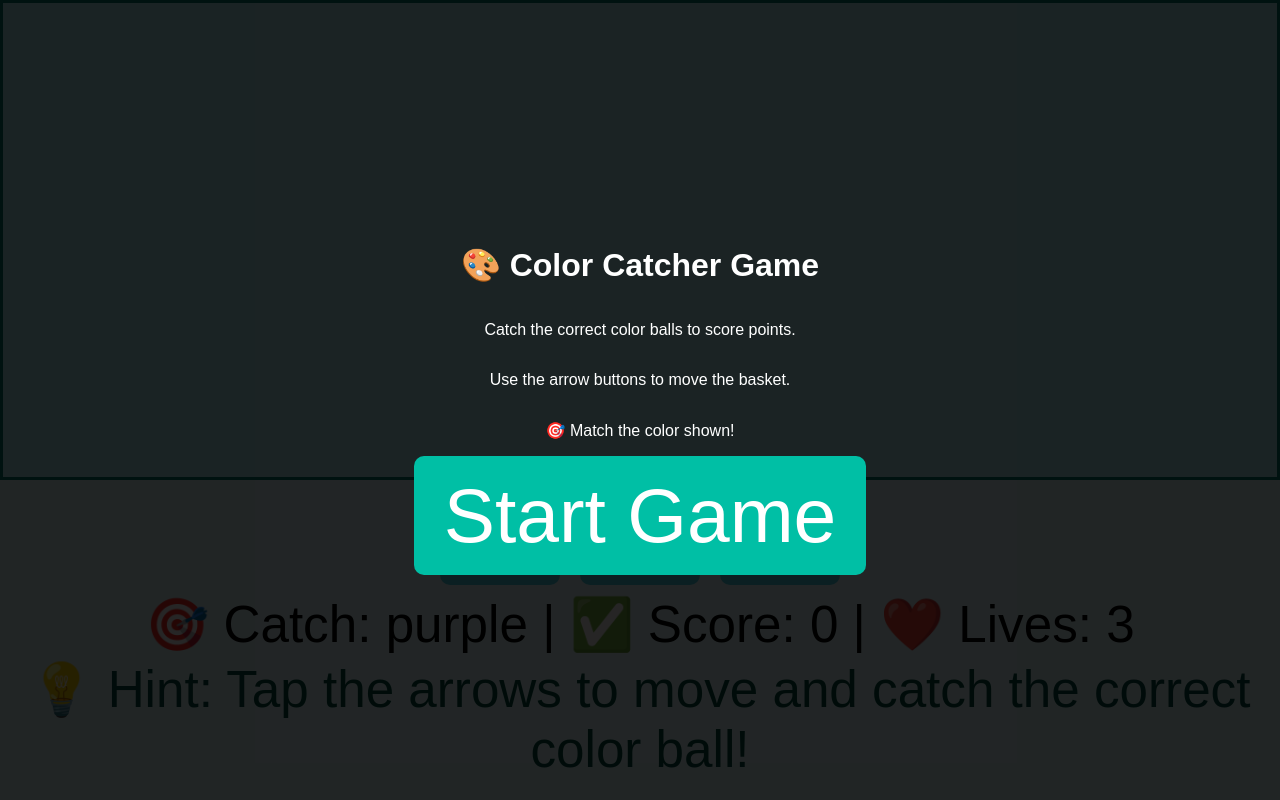
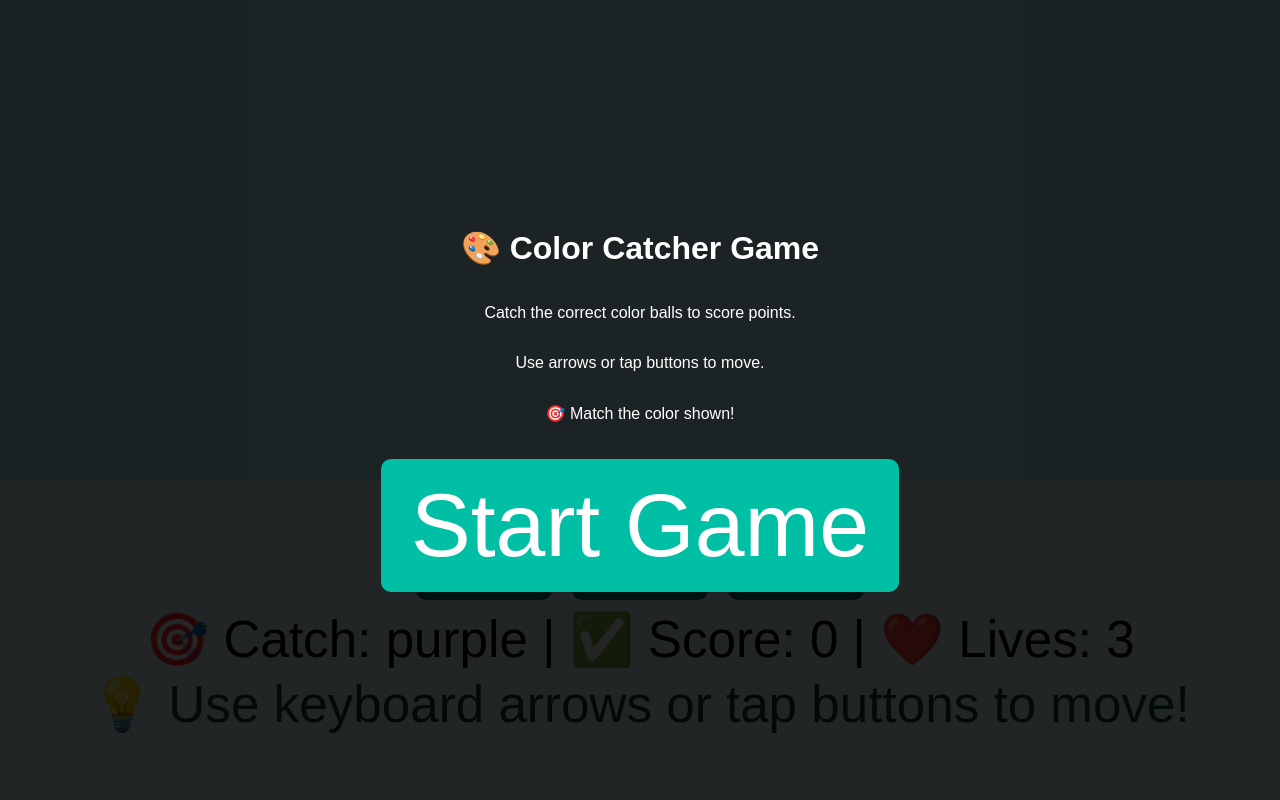
Before and after one commit to jituraj2/kids_colour_catcher_game, a plain HTML site: page kids-color-Catcher-Game.html in a window 1280 px wide. Drawn offline with Linux system fonts and the light colour scheme.

Commit message:
Update kids-color-Catcher-Game.html

```diff
--- a/kids-color-Catcher-Game.html
+++ b/kids-color-Catcher-Game.html
@@ -5,13 +5,11 @@
   <meta name="viewport" content="width=device-width, initial-scale=1.0" />
   <title>Color Catcher Game</title>
   <style>
-    * {
-      box-sizing: border-box;
-    }
+    * { box-sizing: border-box; }
     body {
       margin: 0;
       padding: 0;
-      font-family: Arial, sans-serif;
+      font-family: sans-serif;
       background: #e0f7fa;
       overflow-x: hidden;
     }
@@ -20,7 +18,6 @@
       width: 100vw;
       height: 60vh;
       background: #b2ebf2;
-      border: 3px solid #00796b;
     }
     #controls {
       display: flex;
@@ -30,9 +27,9 @@
       margin: 10px;
     }
     button {
-      font-size: 5vw;
+      font-size: 6vw;
       padding: 10px 20px;
-      background-color: #4dd0e1;
+      background-color: #00796b;
       border: none;
       border-radius: 10px;
       color: white;
@@ -48,11 +45,9 @@
     }
     #startScreen {
       position: fixed;
-      top: 0;
-      left: 0;
-      width: 100vw;
-      height: 100vh;
-      background: rgba(0, 0, 0, 0.85);
+      top: 0; left: 0;
+      width: 100vw; height: 100vh;
+      background: rgba(0,0,0,0.85);
       color: white;
       display: flex;
       flex-direction: column;
@@ -62,10 +57,11 @@
       text-align: center;
       padding: 20px;
     }
-    #startScreen button {
+    #startBtn {
       background-color: #00bfa5;
-      font-size: 6vw;
+      font-size: 7vw;
       padding: 15px 30px;
+      margin-top: 20px;
     }
   </style>
 </head>
@@ -73,9 +69,9 @@
   <div id="startScreen">
     <h1>🎨 Color Catcher Game</h1>
     <p>Catch the correct color balls to score points.</p>
-    <p>Use the arrow buttons to move the basket.</p>
+    <p>Use arrows or tap buttons to move.</p>
     <p>🎯 Match the color shown!</p>
-    <button onclick="startGame()">Start Game</button>
+    <button id="startBtn">Start Game</button>
   </div>
 
   <canvas id="gameCanvas"></canvas>
@@ -92,7 +88,7 @@
     ❤️ Lives: <span id="lives">3</span>
   </div>
 
-  <div id="hint">💡 Hint: Tap the arrows to move and catch the correct color ball!</div>
+  <div id="hint">💡 Use keyboard arrows or tap buttons to move!</div>
 
   <audio id="bgMusic" src="https://cdn.pixabay.com/audio/2022/03/15/audio_c4eb480c96.mp3" loop></audio>
 
@@ -126,9 +122,7 @@
 
     function toggleMusic() {
       if (bgMusic.paused) {
-        bgMusic.play().catch(() => {
-          alert("Tap the 🎵 button to start music!");
-        });
+        bgMusic.play().catch(() => alert("Tap to allow music"));
       } else {
         bgMusic.pause();
       }
@@ -137,7 +131,7 @@
     function speak(text) {
       if ('speechSynthesis' in window) {
         const msg = new SpeechSynthesisUtterance(text);
-        speechSynthesis.cancel(); // cancel previous speech
+        speechSynthesis.cancel();
         speechSynthesis.speak(msg);
       }
     }
@@ -173,6 +167,12 @@
       if (basket.x + basket.width > canvas.width)
         basket.x = canvas.width - basket.width;
     }
+
+    // 🎮 Keyboard support
+    window.addEventListener("keydown", function (e) {
+      if (e.key === "ArrowLeft") moveLeft();
+      if (e.key === "ArrowRight") moveRight();
+    });
 
     function updateBalls() {
       for (let i = balls.length - 1; i >= 0; i--) {
@@ -220,12 +220,12 @@
       document.getElementById("startScreen").style.display = "none";
       gameStarted = true;
       speak("Catch " + targetColor);
-      bgMusic.play().catch(() => {
-        alert("Tap the 🎵 button to start music!");
-      });
+      bgMusic.play().catch(() => console.log("User must allow music"));
       setInterval(createBall, 1000);
       gameLoop();
     }
+
+    document.getElementById("startBtn").addEventListener("click", startGame);
   </script>
 </body>
 </html>
```
